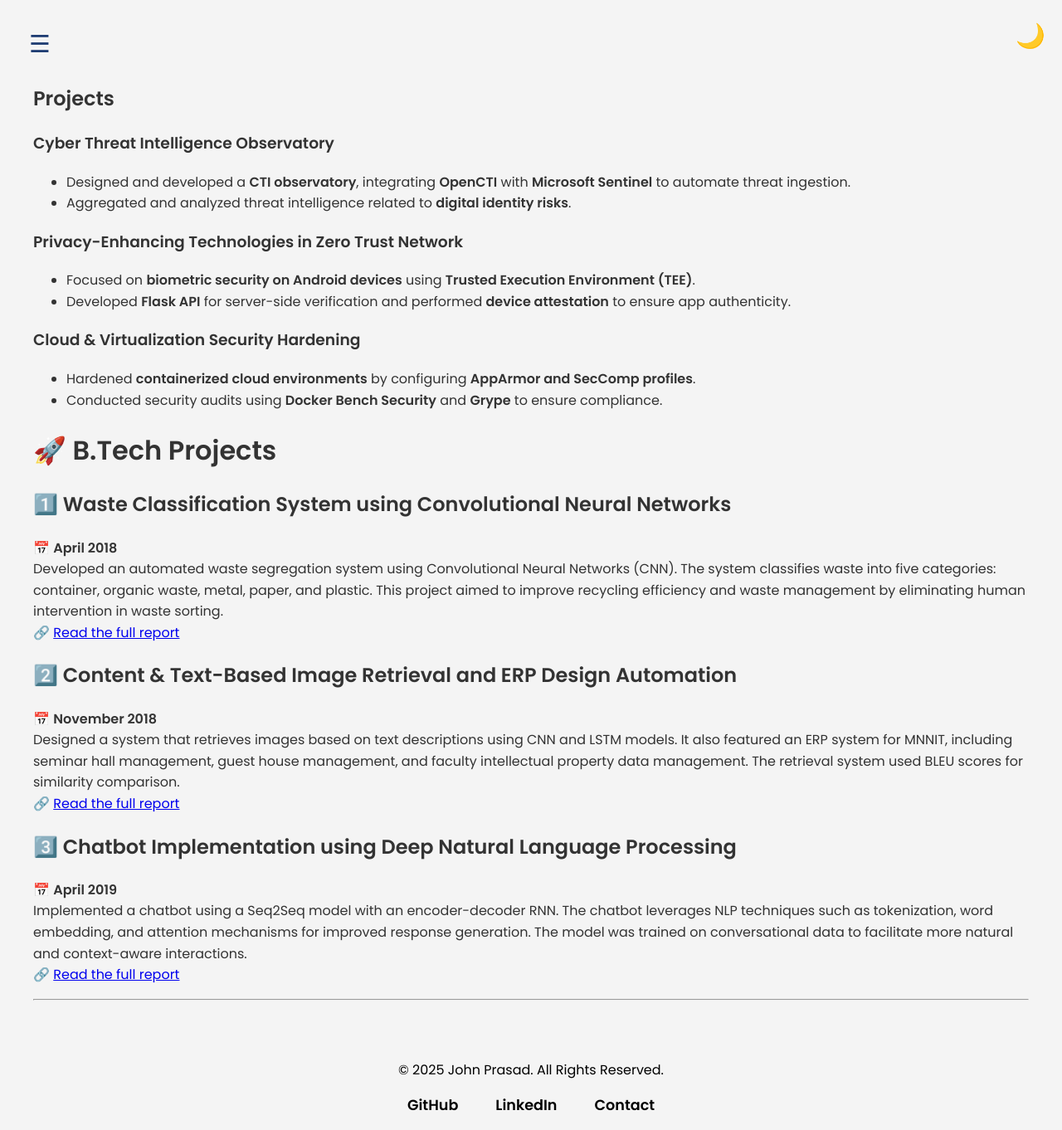
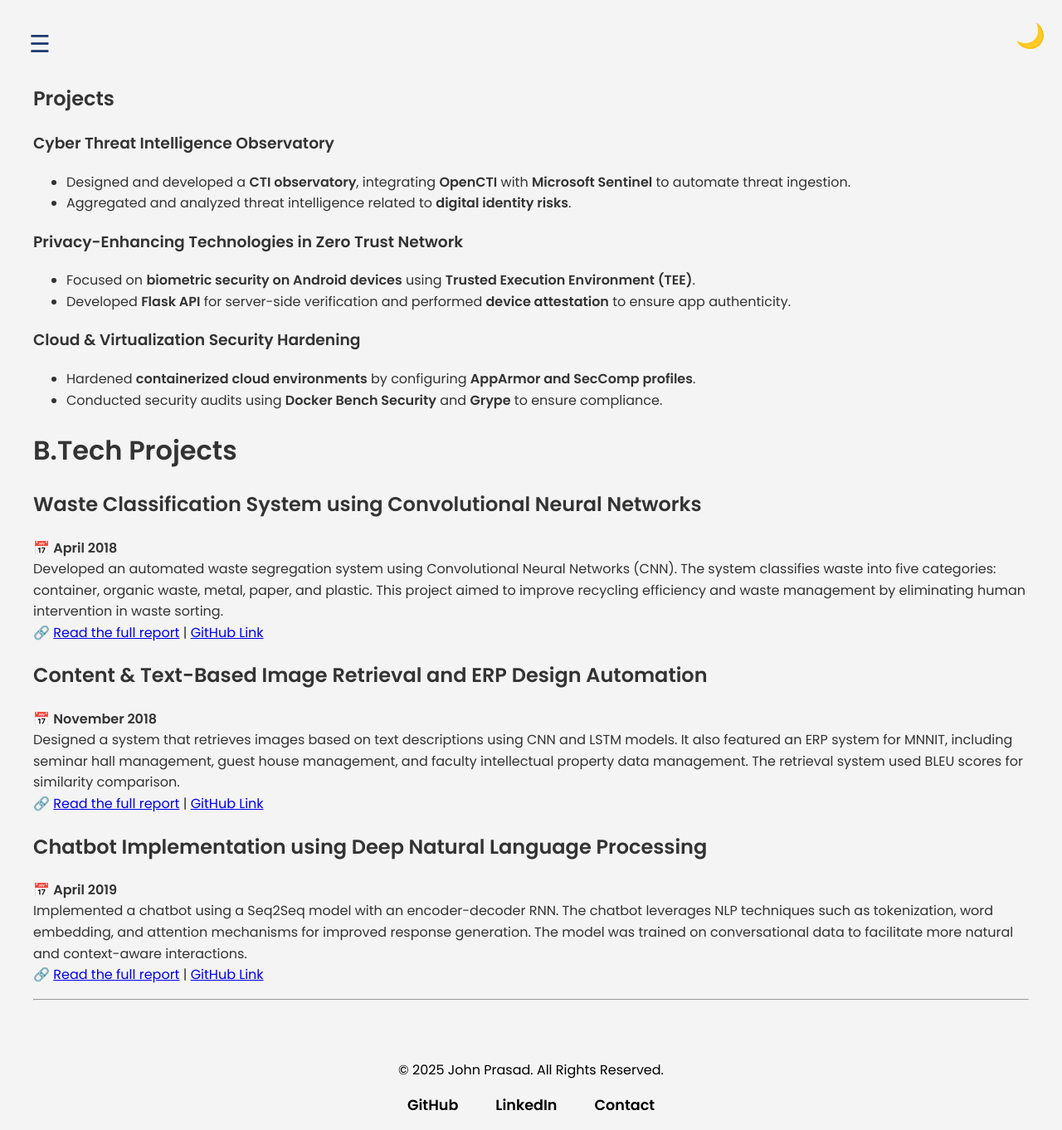
Before and after one commit to barrryblock/barrryblock.github.io, a Jekyll site: the page built from projects.md, in a window 1280 px wide. Shown: the whole page at 83% size. Built offline with Jekyll 4.4.1, drawn with Linux system fonts in a browser that asks for light colours; our own code applies the rules of GitHub Pages for plain Markdown files.

Commit message:
fixed projects

```diff
--- a/projects.md
+++ b/projects.md
@@ -11,21 +11,21 @@
 - Hardened **containerized cloud environments** by configuring **AppArmor and SecComp profiles**.
 - Conducted security audits using **Docker Bench Security** and **Grype** to ensure compliance.
 
-# 🚀 **B.Tech Projects**
+# **B.Tech Projects**
 
-## 1️⃣ Waste Classification System using Convolutional Neural Networks
+## Waste Classification System using Convolutional Neural Networks
 📅 **April 2018**
 Developed an automated waste segregation system using Convolutional Neural Networks (CNN). The system classifies waste into five categories: container, organic waste, metal, paper, and plastic. This project aimed to improve recycling efficiency and waste management by eliminating human intervention in waste sorting.
-🔗 [Read the full report](/assets/reports/6th%20Sem%20Project%20Report.pdf)
+🔗 [Read the full report](/assets/reports/6th%20Sem%20Project%20Report.pdf) | [GitHub Link](https://github.com/abhinav23dixit/Waste-Classification)
 
-## 2️⃣ Content & Text-Based Image Retrieval and ERP Design Automation
+## Content & Text-Based Image Retrieval and ERP Design Automation
 📅 **November 2018**
 Designed a system that retrieves images based on text descriptions using CNN and LSTM models. It also featured an ERP system for MNNIT, including seminar hall management, guest house management, and faculty intellectual property data management. The retrieval system used BLEU scores for similarity comparison.
-🔗 [Read the full report](/assets/reports/7th%20Sem%20Project%20Report.pdf)
+🔗 [Read the full report](/assets/reports/7th%20Sem%20Project%20Report.pdf) | [GitHub Link](https://github.com/abhinav23dixit/Text-and-Content-Based-Image-Retrieval)
 
-## 3️⃣ Chatbot Implementation using Deep Natural Language Processing
+## Chatbot Implementation using Deep Natural Language Processing
 📅 **April 2019**
 Implemented a chatbot using a Seq2Seq model with an encoder-decoder RNN. The chatbot leverages NLP techniques such as tokenization, word embedding, and attention mechanisms for improved response generation. The model was trained on conversational data to facilitate more natural and context-aware interactions.
-🔗 [Read the full report](/assets/reports/8th%20Sem%20Project%20Report.pdf)
+🔗 [Read the full report](/assets/reports/8th%20Sem%20Project%20Report.pdf) | [GitHub Link](https://github.com/ishaan0710/Reverse-Image-Search)
 
 ---
```
